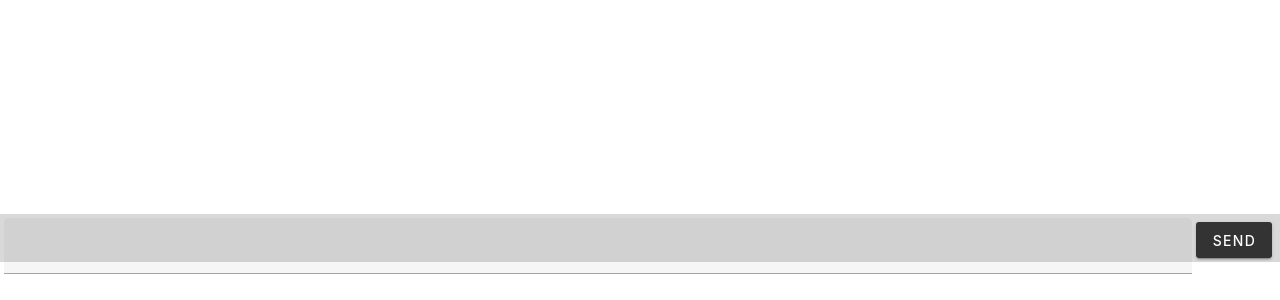
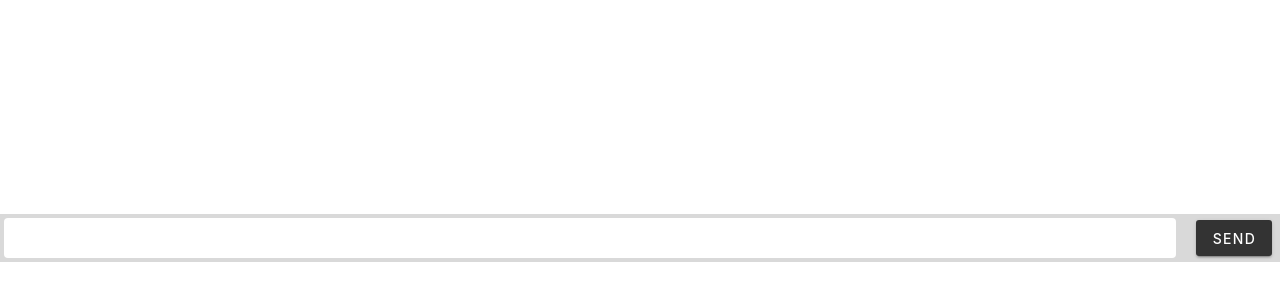
Before and after one commit to mrohner94/lets-build-001-websockets, a Vue app in the folder frontend/: page / in a window 1280 px wide. Shown: the part 538-838 px from the top of the page. Built offline with nearby package versions, Linux system fonts and the light colour scheme.

Commit message:
Update Chat.vue

```diff
--- a/frontend/src/views/Chat.vue
+++ b/frontend/src/views/Chat.vue
@@ -6,8 +6,17 @@
   <ul id="messages">
     <li v-for="message in messages">{{ message }}</li>
   </ul>
-  <v-form id="form" @submit.prevent="">
-    <v-text-field v-model="inputMessage" />
+  <v-form
+    id="form"
+    @submit.prevent=""
+    class="d-flex align-center justify-space-between"
+  >
+    <input
+      v-model="inputMessage"
+      type="text"
+      class="bg-white rounded w-100 h-100 mr-4"
+      @keydown.enter="onClickSend"
+    />
     <v-btn @click="onClickSend">Send</v-btn>
   </v-form>
 </template>
@@ -19,5 +28,6 @@ const inputMessage = ref("");
 
 const onClickSend = () => {
   console.log("send");
+  inputMessage.value = "";
 };
 </script>
```
